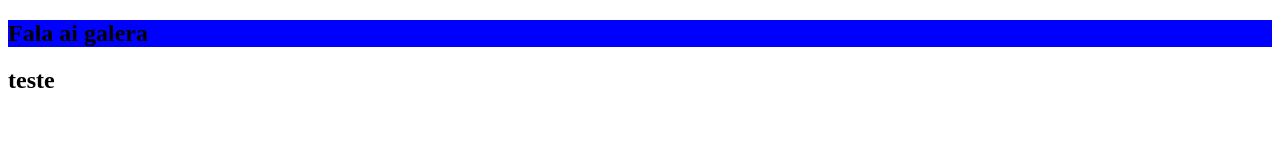
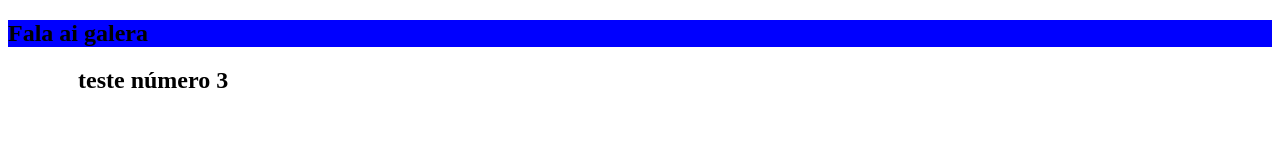
Before and after one commit to HeronPBV/Teste, a plain HTML site: page index.html in a window 1280 px wide. Drawn offline with Linux system fonts and the light colour scheme.

Commit message:
Teste de commit numero 3

```diff
--- a/index.html
+++ b/index.html
@@ -8,10 +8,10 @@
 </head>
 <body>
     <nav>
-        <h1> Fala ai galera </h1>
+        <h1>Fala ai galera </h1>
     </nav>
-    <section id="Inicio">
-        <h2>teste</h2>
+    <section class="container">
+        <h2>teste número 3</h2>
     </section>
 </body>
 </html>
--- a/style.css
+++ b/style.css
@@ -1,3 +1,8 @@
-nav h1{
+nav{
     background-color: blue;
 }
+.container{
+    margin-left: 70px;
+    margin-right: 70px;
+    background-color: white;
+}
```
